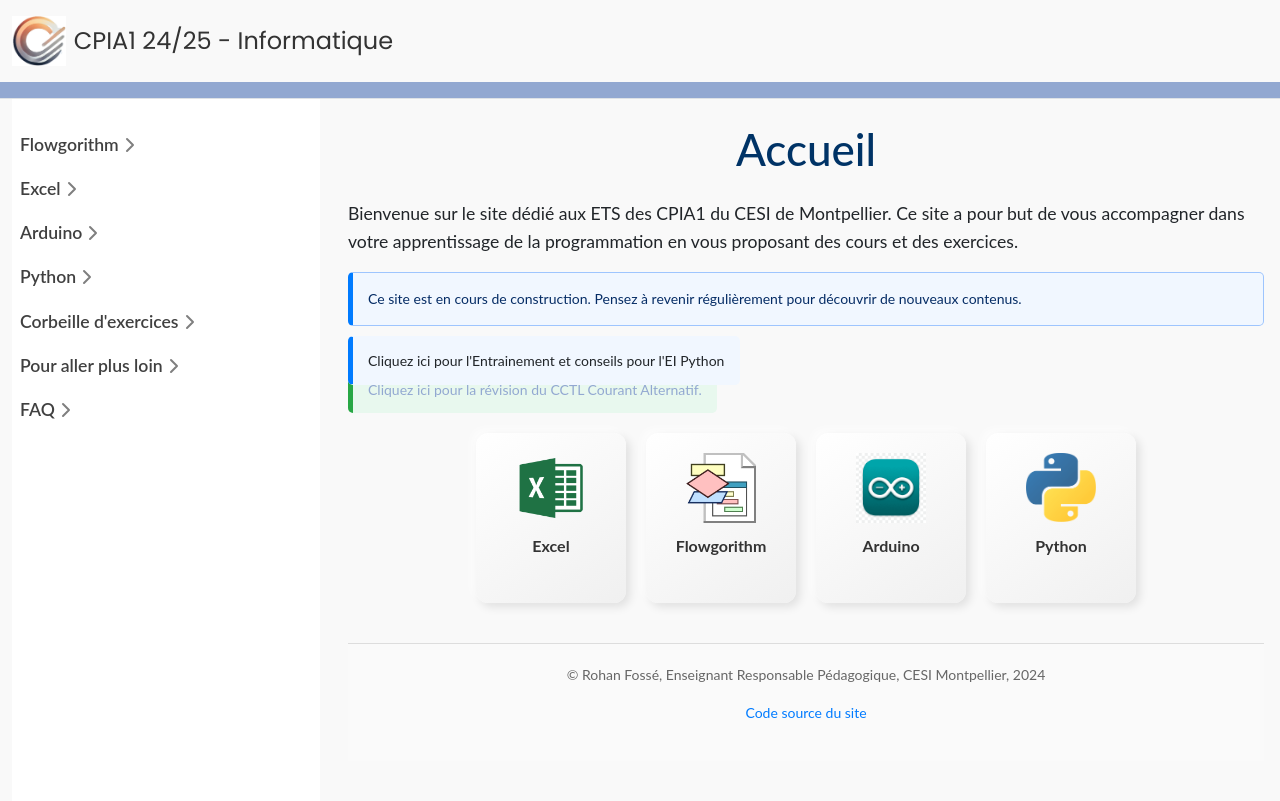
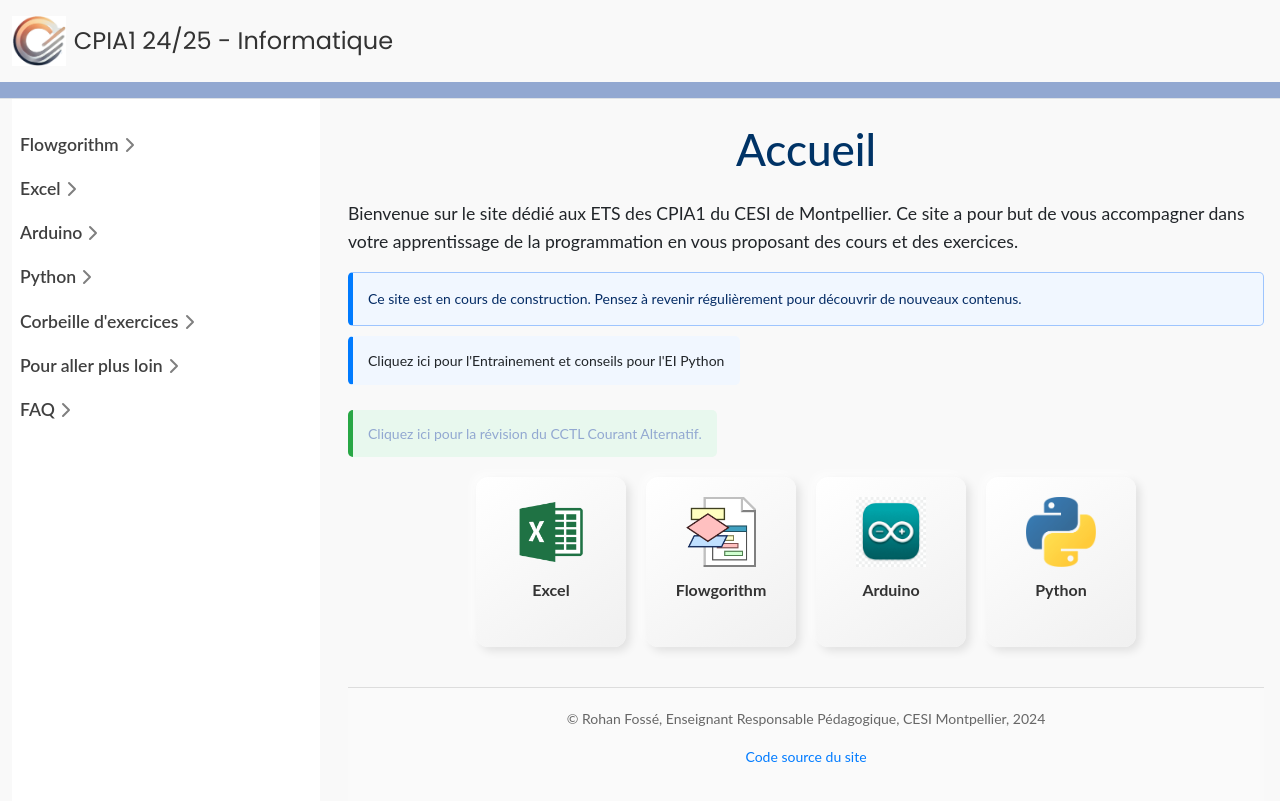
Before and after one commit to rohanfosse/CPIA1-info, a Jekyll site: the page built from index.md, in a window 1280 px wide and 900 px high. Shown: the top 801 px of the window. Built offline with Jekyll 4.4.1, drawn with Linux system fonts in a browser that asks for light colours; nearby versions of some CDN libraries; Markdown is read by kramdown in place of the engine named in the settings.

Commit message:
update css

```diff
--- a/_layouts/sidebar.html
+++ b/_layouts/sidebar.html
@@ -4,6 +4,13 @@
 ---
 
 <style>
+  body {
+  font-family: 'Lato', sans-serif;
+  line-height: 1.6;
+  margin: 0;
+  padding: 0;
+  background-color: #f9f9f9;
+}
   h1 {
   font-size: 2.5em;
   color: #003366;
--- a/index.md
+++ b/index.md
@@ -159,6 +159,8 @@
   <a href="EI-python.html" class="alert">Cliquez ici pour l'Entrainement et conseils pour l'EI Python</a>
 </div>
 
+<br>
+
 <div class="intro-text">
   <a href="Courant-alternatif.html" class="new-alert">Cliquez ici pour la révision du CCTL Courant Alternatif.</a>
 </div>
```
Also changed, not shown: _layouts/page.html (+7 -0 lines).
